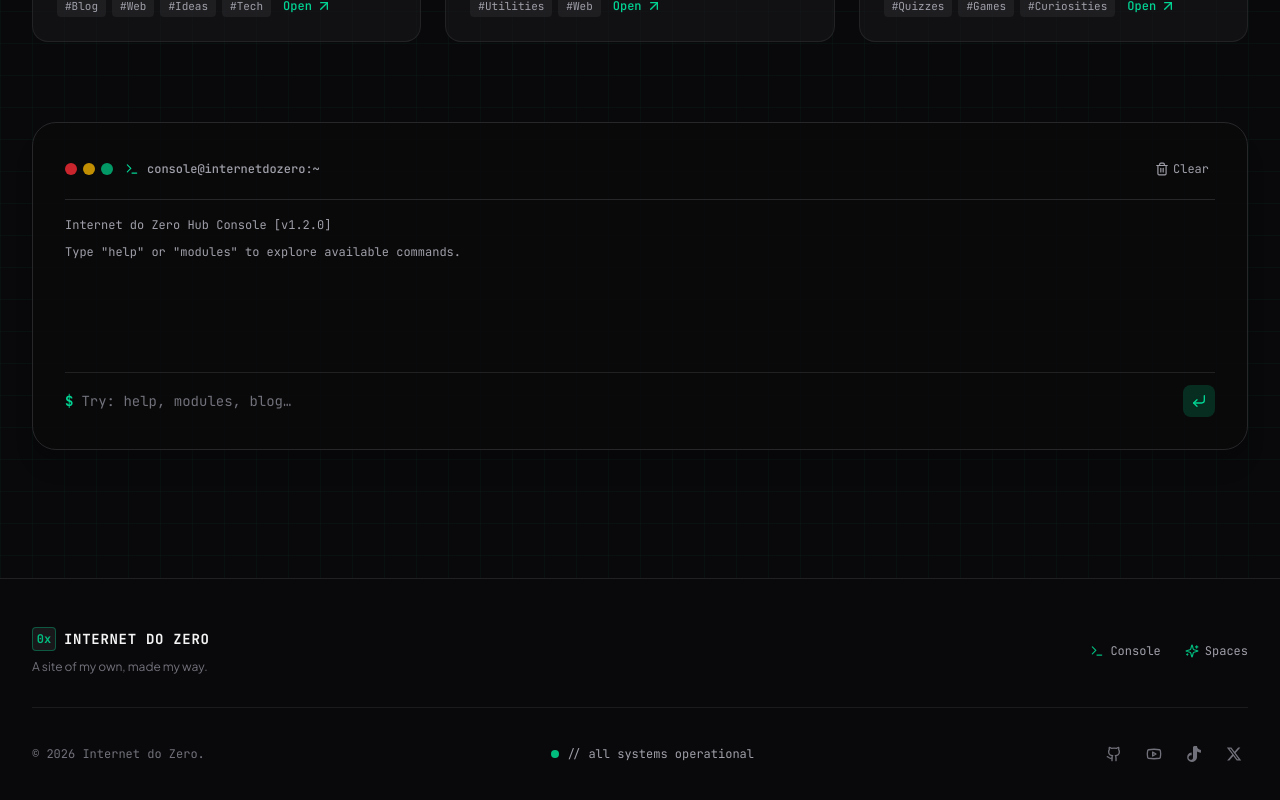
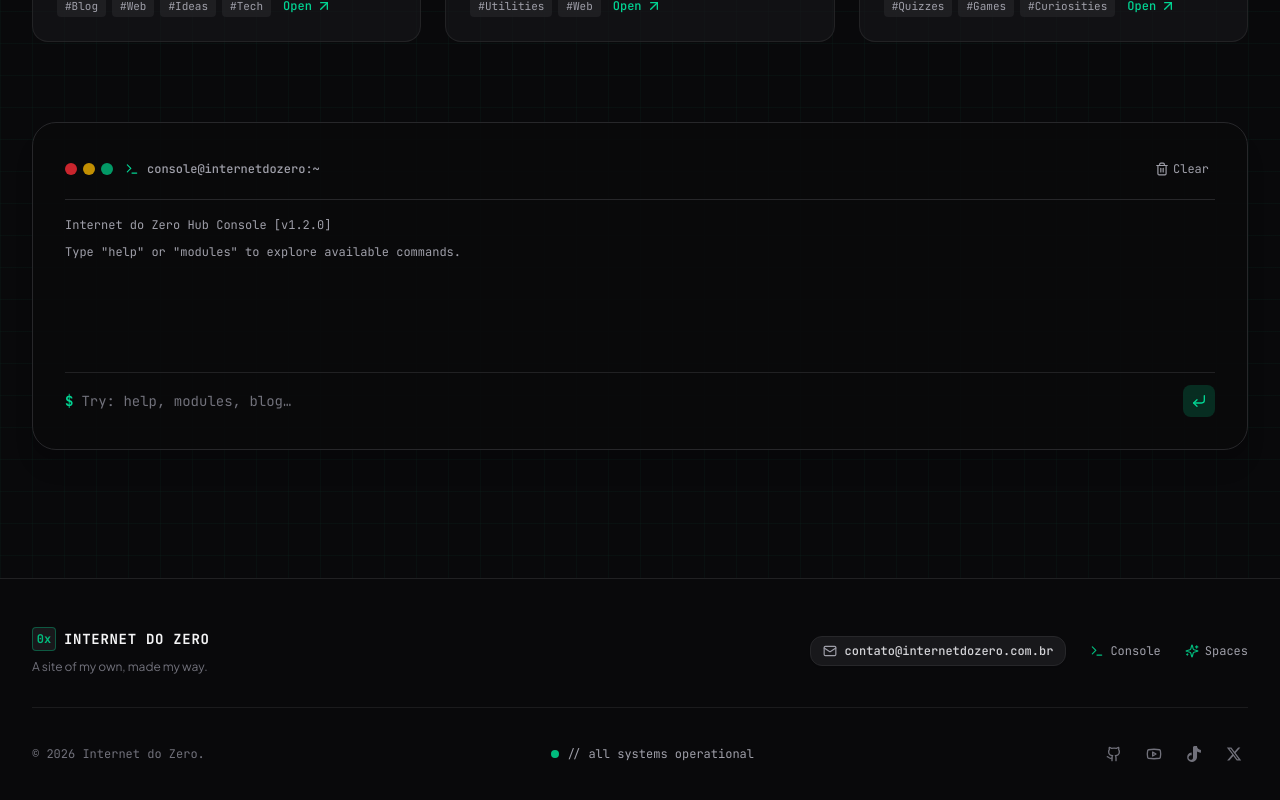
Before and after one commit to internetdozero/internetdozero, a React (Vite) app: page / in a window 1280 px wide. Shown: the part 1237-2037 px from the top of the page. Built offline with nearby package versions, Linux system fonts and the light colour scheme.

Commit message:
feat(footer): add contact email badge and optimize PBKDF2 iterations for edge

```diff
--- a/scripts/generate-password-hash.mjs
+++ b/scripts/generate-password-hash.mjs
@@ -7,7 +7,7 @@ if (!password) {
   process.exit(1);
 }
 
-const iterations = 120000;
+const iterations = 10000;
 const salt = randomBytes(16);
 const hash = pbkdf2Sync(password, salt, iterations, 32, 'sha256');
 const encode = (value) => value.toString('base64url');
--- a/src/components/Footer.jsx
+++ b/src/components/Footer.jsx
@@ -1,5 +1,5 @@
 import React from 'react';
-import { Github, Terminal, Sparkles, Youtube } from 'lucide-react';
+import { Github, Terminal, Sparkles, Youtube, Mail } from 'lucide-react';
 import { translations } from '../i18n/translations';
 
 function TikTokIcon({ className }) {
@@ -42,7 +42,16 @@ export const Footer = React.memo(function Footer({ onOpenArsenal, onGoHome, lang
           </div>
 
           {/* Center / Right Links */}
-          <div className="flex flex-wrap items-center gap-6 font-mono text-xs text-zinc-600 dark:text-zinc-400">
+          <div className="flex flex-wrap items-center gap-4 sm:gap-6 font-mono text-xs text-zinc-600 dark:text-zinc-400">
+            <a
+              href="mailto:contato@internetdozero.com.br"
+              className="group inline-flex items-center gap-2 rounded-xl border border-zinc-200/90 bg-white px-3 py-1.5 font-mono text-xs font-medium text-zinc-700 shadow-xs transition-all hover:border-emerald-500/50 hover:bg-emerald-500/5 hover:text-emerald-600 dark:border-zinc-800 dark:bg-zinc-900 dark:text-zinc-300 dark:hover:border-emerald-500/40 dark:hover:bg-emerald-500/10 dark:hover:text-emerald-400"
+              title="Entrar em contato por e-mail"
+            >
+              <Mail className="h-3.5 w-3.5 text-zinc-400 transition-colors group-hover:text-emerald-500" />
+              <span className="select-all">contato@internetdozero.com.br</span>
+            </a>
+
             <button
               onClick={onOpenArsenal}
               className="hover:text-emerald-600 dark:hover:text-emerald-400 transition-colors flex items-center gap-1.5 cursor-pointer"
```
Also changed, not shown: 2 other files (tests, documents, lock files or other folders).
